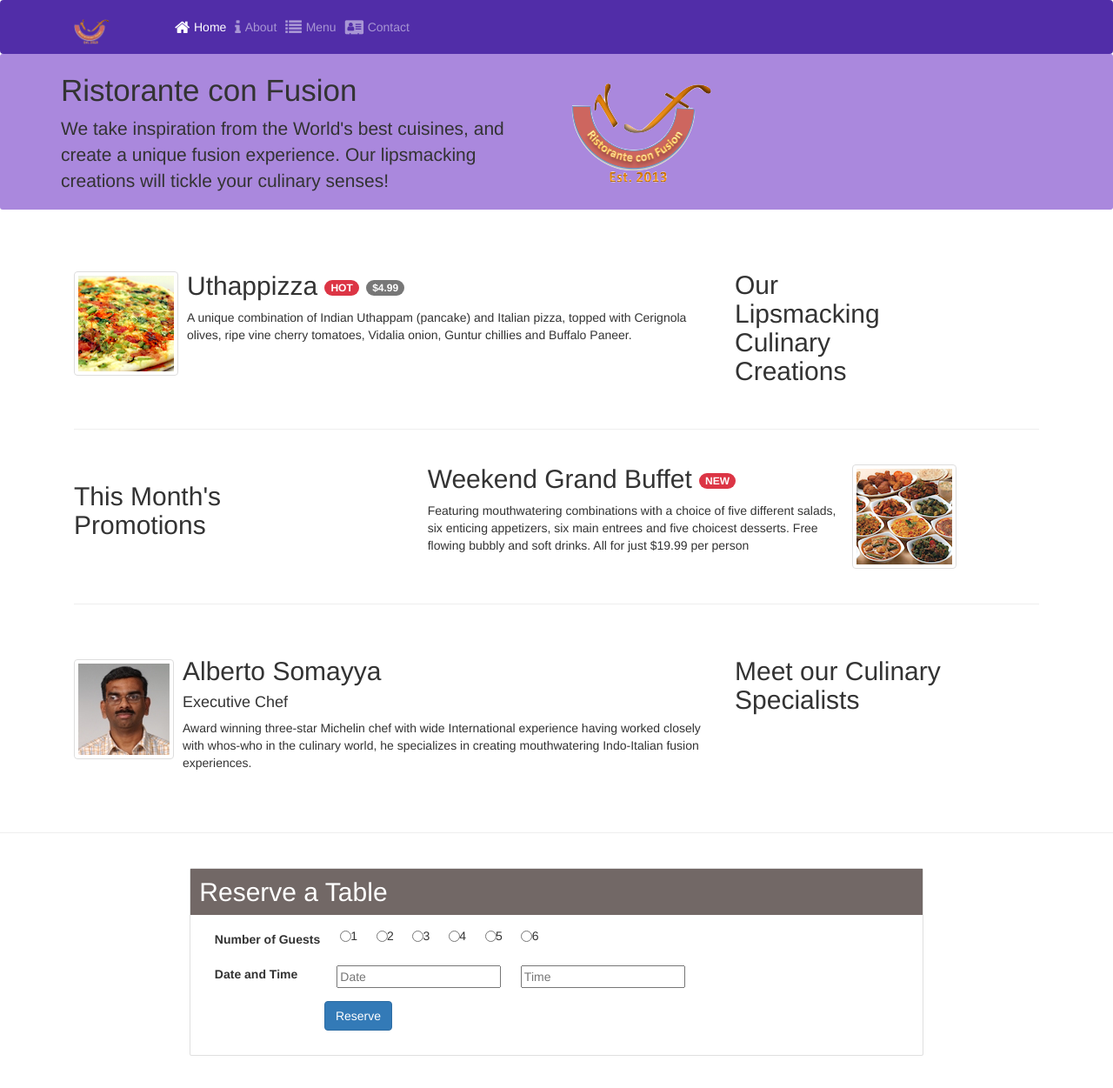
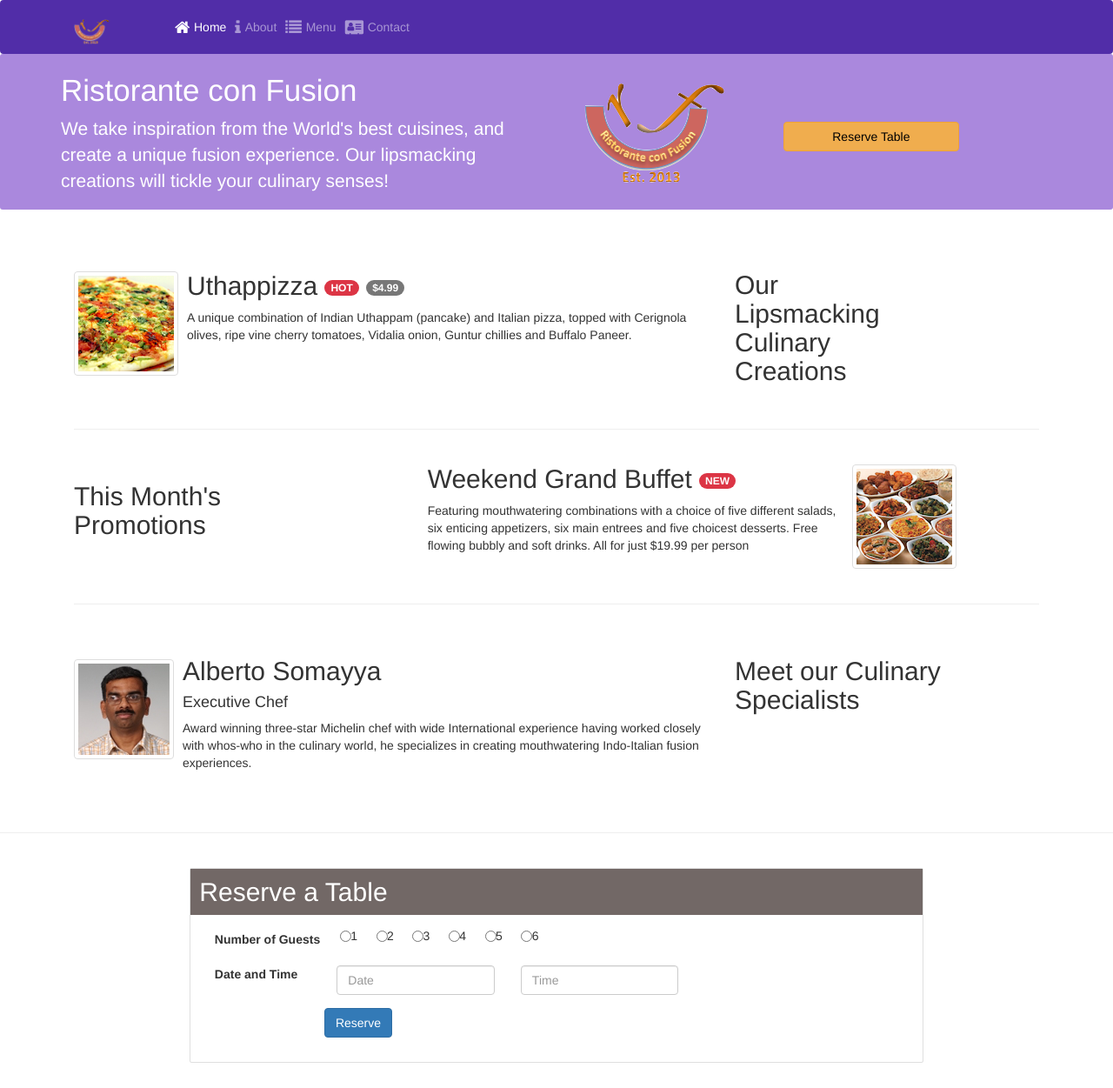
Before and after one commit to DipuKP2001/coursera_bootstrap, a website: page index.html in a window 1280 px wide. Shown: the top 1251 px of the page at 87% size. Drawn offline with nearby package versions, Linux system fonts and the light colour scheme.

Commit message:
Task3 completed

```diff
--- a/css/style.css
+++ b/css/style.css
@@ -37,3 +37,7 @@ header {
 .card h2 {
     background-color: #726866 !important;
 }
+
+#reservation_btn {
+    color: black;
+}
--- a/index.html
+++ b/index.html
@@ -32,14 +32,20 @@
     </nav>
 
     <header class="jumbotron p-1">
-        <div class="container ">
+        <div class="container text-white">
             <div class="row row-header">
-                <div class="col-12 col-sm-6 ">
+                <div class="col-12 col-sm-6">
                     <h1>Ristorante con Fusion</h1>
                     <p>We take inspiration from the World's best cuisines, and create a unique fusion experience. Our lipsmacking creations will tickle your culinary senses!</p>
                 </div>
-                <div class="col-12 col-sm align-self-center">
-                    <img src="./img/logo.png" alt="Logo" class="img-fluid">
+                <div class="col-12 col-sm mr-0 align-self-center">
+                    <div class="col-sm-5">
+                        <img src="./img/logo.png" alt="Logo" class="img-fluid">
+                    </div>
+                    <br>
+                    <div class="col-6 col-sm-5 mt-5 justify-content-center">
+                        <a id="reservation_btn" class="btn btn-default btn-block btn-warning" role="button" href="#reservation">Reserve Table</a>
+                    </div>
                 </div>
             </div>
         </div>
@@ -104,7 +110,7 @@
     <br>
     <div class="row">
         <div class="col-12 col-sm-8 offset-sm-2">
-            <div class="card align-self-center">
+            <div id="reservation" class="card align-self-center">
                 <h2 class="card-title bg-primary text-white m-0 p-3">Reserve a Table</h2>
                 <div class="card-body">
                     <form>
@@ -121,11 +127,11 @@
                         </div>
                         <div class="form-group row">
                             <label class="col-for-label ml-5 mr-5">Date and Time</label>
-                            <div class="col-sm-3">
-                                <input type="text" id="date_time" name="date" placeholder="Date">
+                            <div class="col-10 col-sm-3">
+                                <input class="form-control" type="text" id="date_time" name="date" placeholder="Date">
                             </div>
-                            <div class="col-sm-3">
-                                <input type="text" id="time" name="time" placeholder="Time">
+                            <div class="col-10 col-sm-3">
+                                <input class="form-control" type="text" id="time" name="time" placeholder="Time">
                             </div>
                         </div>
                         <div class="form-group row">
```
Also changed, not shown: aboutus.html (+2 -2 lines), contactus.html (+1 -1 lines).
